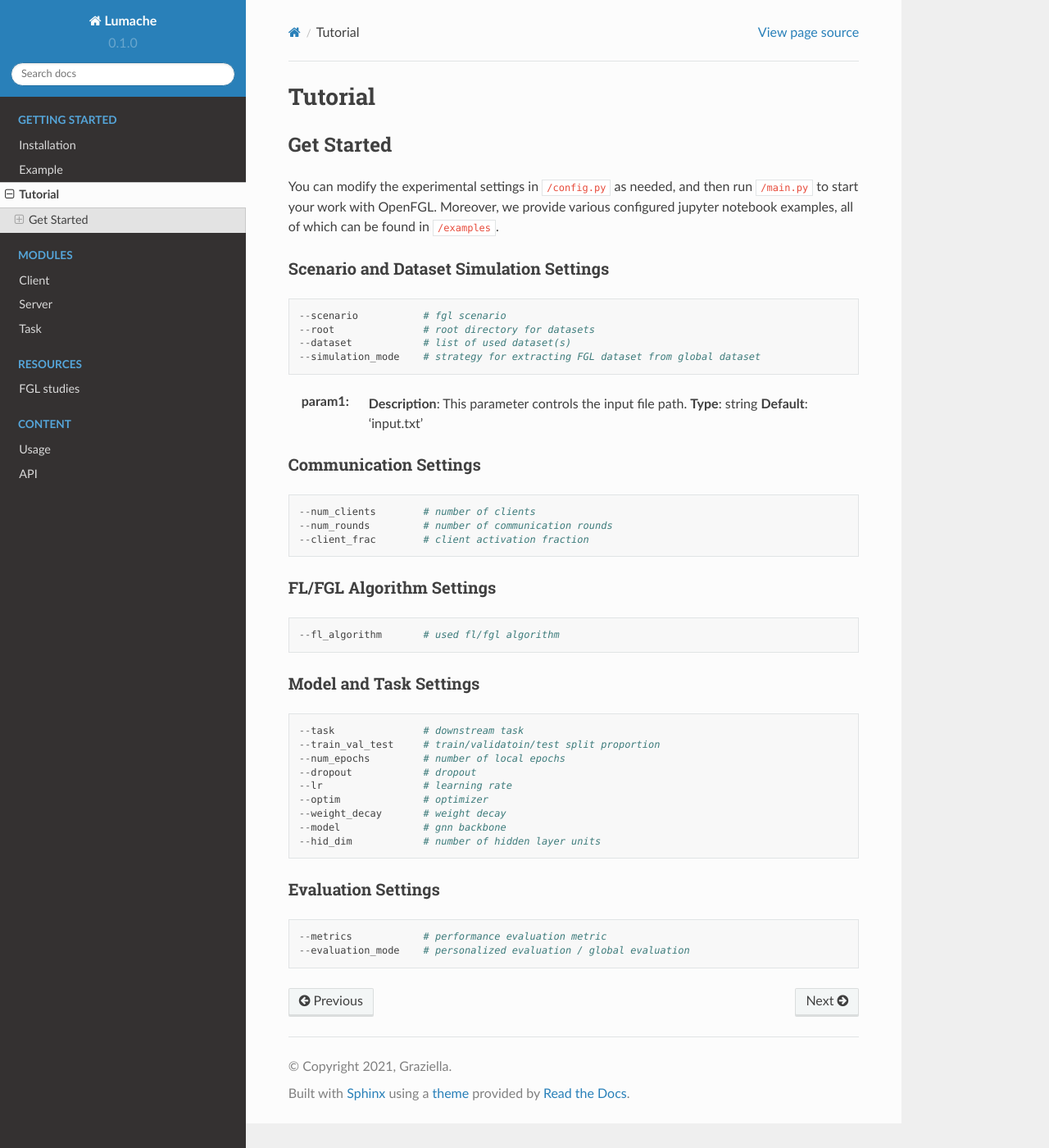
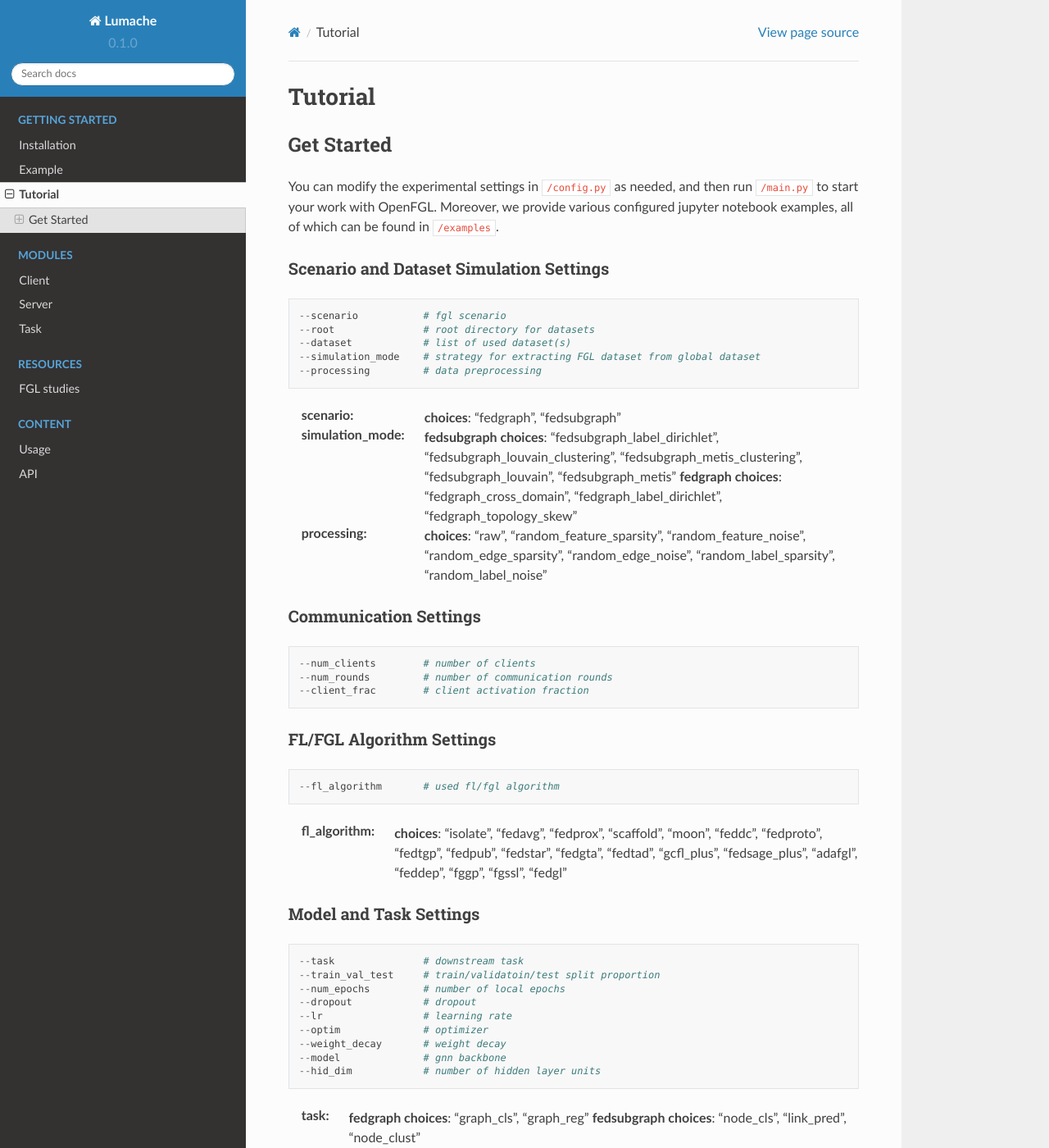
Before and after one commit to Youth-49/test_template, a Sphinx documentation site: the page built from docs/source/fgl_tutorial.rst, in a window 1280 px wide and 1400 px high. Shown: the whole window at 82% size. Built offline with Sphinx 7.4.7 and the Read the Docs theme 2.0.0, drawn with Linux system fonts in a browser that asks for light colours; some of the changed text lies outside the part shown.

Commit message:
Update fgl_tutorial.rst

```diff
--- a/docs/source/fgl_tutorial.rst
+++ b/docs/source/fgl_tutorial.rst
@@ -18,11 +18,17 @@ Scenario and Dataset Simulation Settings
    --root               # root directory for datasets
    --dataset            # list of used dataset(s)
    --simulation_mode    # strategy for extracting FGL dataset from global dataset
+   --processing         # data preprocessing
 
-:param1:
-    **Description**: This parameter controls the input file path.
-    **Type**: string
-    **Default**: 'input.txt'
+:scenario:
+   **choices**: "fedgraph", "fedsubgraph"
+
+:simulation_mode:
+   **fedsubgraph choices**: "fedsubgraph_label_dirichlet", "fedsubgraph_louvain_clustering", "fedsubgraph_metis_clustering", "fedsubgraph_louvain", "fedsubgraph_metis"
+   **fedgraph choices**: "fedgraph_cross_domain", "fedgraph_label_dirichlet", "fedgraph_topology_skew"
+
+:processing:
+   **choices**: "raw", "random_feature_sparsity", "random_feature_noise", "random_edge_sparsity", "random_edge_noise", "random_label_sparsity", "random_label_noise"
 
 Communication Settings
 ~~~~~~~~~~~~~~~~~~~~~~
@@ -40,6 +46,9 @@ FL/FGL Algorithm Settings
 
    --fl_algorithm       # used fl/fgl algorithm
 
+:fl_algorithm:
+   **choices**: "isolate", "fedavg", "fedprox", "scaffold", "moon", "feddc", "fedproto", "fedtgp", "fedpub", "fedstar", "fedgta", "fedtad", "gcfl_plus", "fedsage_plus", "adafgl", "feddep", "fggp", "fgssl", "fedgl"
+
 Model and Task Settings
 ~~~~~~~~~~~~~~~~~~~~~~~
 
@@ -55,6 +64,10 @@ Model and Task Settings
    --model              # gnn backbone
    --hid_dim            # number of hidden layer units
 
+:task:
+   **fedgraph choices**: "graph_cls", "graph_reg"
+   **fedsubgraph choices**: "node_cls", "link_pred", "node_clust"
+
 Evaluation Settings
 ~~~~~~~~~~~~~~~~~~~
 
@@ -62,3 +75,9 @@ Evaluation Settings
 
    --metrics            # performance evaluation metric
    --evaluation_mode    # personalized evaluation / global evaluation
+
+:metrics:
+   **choices**: "accuracy", "precision", "f1", "recall", "auc", "ap", "clustering_accuracy", "nmi", "ari"
+
+:evaluation_mode:
+   **choices**: "global_model_on_local_data", "global_model_on_global_data", "local_model_on_local_data", "local_model_on_global_data"
```
